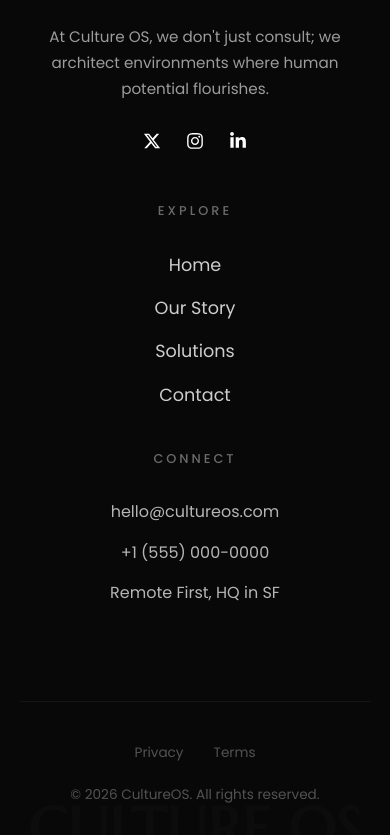
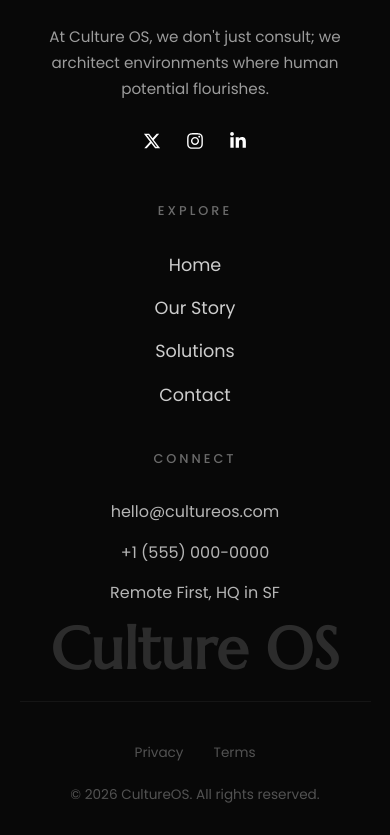
Before and after one commit to Captain0731/CultureOS., a Next.js app: page / in a window 390 px wide. Shown: the part 7901-8736 px from the top of the page. Built offline with nearby package versions, Linux system fonts and the light colour scheme.

Commit message:
All Done

```diff
--- a/src/components/Footer.tsx
+++ b/src/components/Footer.tsx
@@ -83,7 +83,7 @@ export default function Footer() {
 
       {/* Visual Background Text */}
       <div className="footer-watermark">
-        CULTURE OS
+        Culture OS
       </div>
     </footer>
   );
--- a/src/styles/footer.scss
+++ b/src/styles/footer.scss
@@ -237,8 +237,14 @@
   font-family: 'Marcellus', serif;
   font-size: 15vw;
   font-weight: 700;
-  color: rgba(255, 255, 255, 0.02);
+  color: rgba(84, 84, 84, 0.477);
   white-space: nowrap;
   pointer-events: none;
   z-index: 1;
 }
+@media screen and (max-width: 768px) {
+  .footer-watermark {
+    // font-size: 20vw;
+    padding-bottom: 180px;
+  }
+}
```
Also changed, not shown: src/components/BackToTop.tsx (added).
